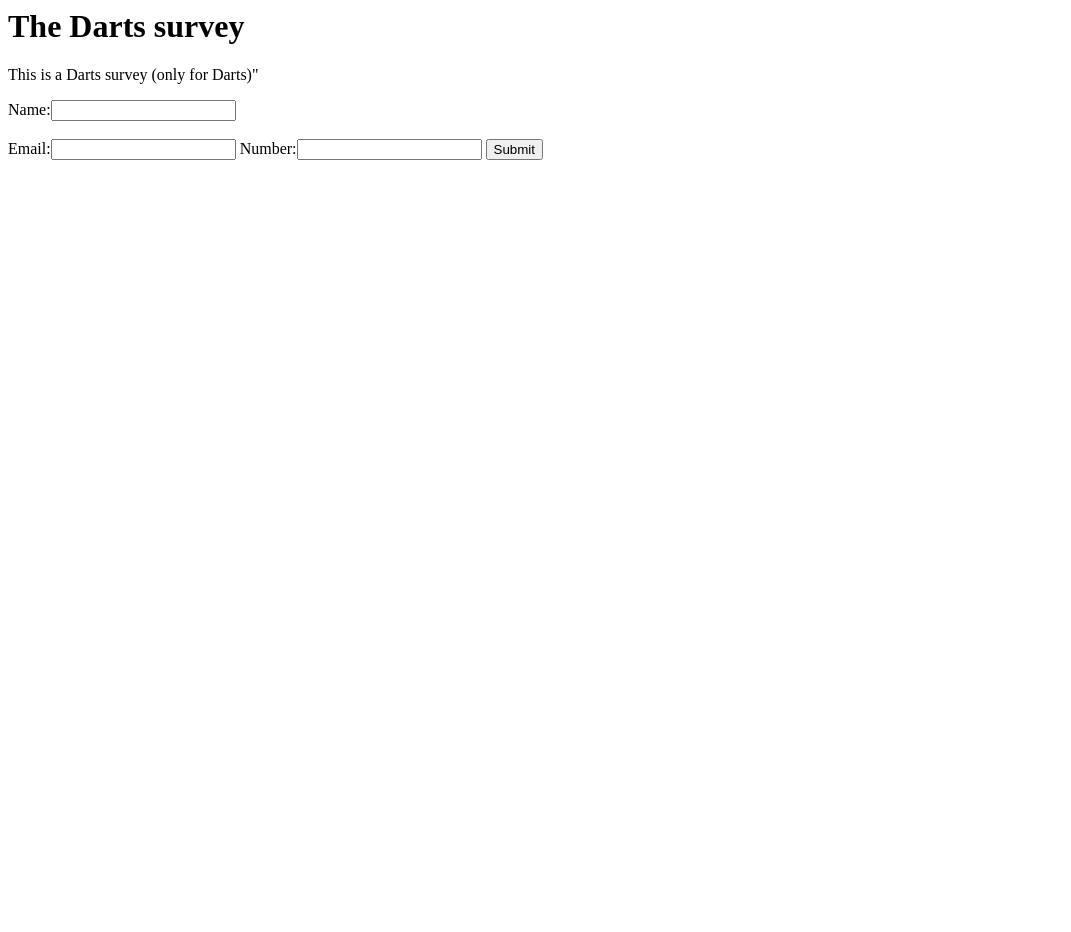
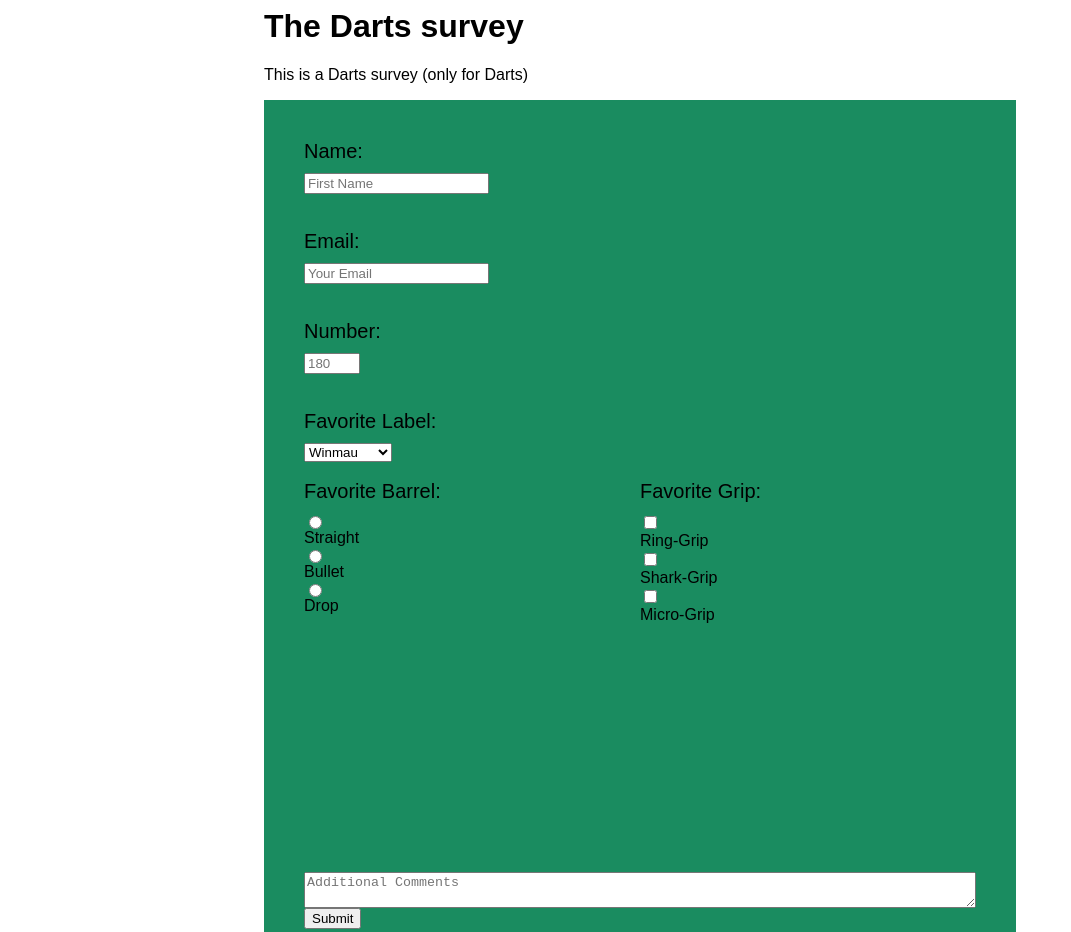
Before and after one commit to Zebaschdian97/survey_page, a plain HTML site: page index.html in a window 1280 px wide. Shown: the top 932 px of the page, without its empty margins (0-1071 px from the left). Before the commit the page ends 800 px from the top, so only its background shows below. Drawn offline with Linux system fonts and the light colour scheme.

Commit message:
Update README + URL Built the survey page

```diff
--- a/index.html
+++ b/index.html
@@ -1,21 +1,109 @@
+<!DOCKTYPE html>
 <html>
 	<head>
+			<style>
+			body{
+				font-family: sans-serif;
+				padding-left: 20%;
+				padding-right: 20%;
+				}
+
+
+			label{
+				font-size: 20px;
+				display: block;
+				padding-bottom: 10px;
+			}
+
+			input{
+				display: block;
+				width: auto;
+			}
+
+			form{
+				background-color: #1a8c60;
+				padding: 40px 40px 40px 40px;
+			}
+
+			input [type=checkbox]:not(old) + label,
+			input [type=radio]:not(old) + label{
+				display: inline-block;
+				margin-left: -28px;
+				padding-left: 28px;
+			}
+
+			textarea{
+				display: block;
+				width: 100%;
+			}
+
+			#button-area {
+				float: left;
+				width: 50%;
+				height: 50%;
+			}
+
+
+			</style>
+
+
+
 
 	</head>
 
 
 	<body>
 		<h1 id="title">The Darts survey</h1>
-		<p id="description">This is a Darts survey (only for Darts)"</p>
+		<p id="description">This is a Darts survey (only for Darts)</p>
 		<form id="survey-form">
-			Name:<input type="text" name="name" id="name" required></input>
+			<label id="name-label">Name:</label>
+			<input type="text" name="name" id="name" required placeholder="First Name">
 			<br>
 			<br>
-			Email:<input type="email" name="email" id="Email" required></input>
-			Number:<input type="number" name="number" id="Number" required></input>
-			<input type="submit"></input>
+			<label id="email-label">Email: </label>
+			<input type="email" name="email" id="email" required placeholder="Your Email">
+			<br>
+			<br>
+			<label id="number-label">Number: </label>
+			<input type="number" name="number" id="number" min= "0" max="50" required placeholder="180">
+			<br>
+			<br>
+
+			<label id="favorite-label">Favorite Label: </label>
+			<select id="dropdown" name="Dart companies">
+				 <option value="Winmau">Winmau</option>
+				 <option value="unicorn">Unicorn</option>
+				 <option value="target">Target</option>
+				 <option value="reddragon">Reddragon</option>
+			</select>
+
+			<br>
+			<br>
+			<div id="button-area">
+				<label id="favorite-barrel">Favorite Barrel: </label>
+				<input type="radio" class="radio-inline" name="fav_type" value="straight">Straight
+				<input type="radio" class="radio-inline" name="fav_type" value="bullet">Bullet
+				<input type="radio" class="radio-inline" name="fav_type" value="drop">Drop
+
+			</div>
+
+			<div id="button-area">
+				<label id="favorite-grip">Favorite Grip: </label>
+				<input type="checkbox"  name="grip" value="ring">Ring-Grip
+				<input type="checkbox"  name="grip" value="shark">Shark-Grip
+				<input type="checkbox"  name="grip" value="micro">Micro-Grip
+			</div>
+			<br>
+			<textarea type="textarea" placeholder="Additional Comments"></textarea>
+
+
+			<input type="submit" id="submit">
+
+
 		</form>
-		<script type"text/javascript" src=""></script>
+
+
+		<script type"text/javascript" src="https://cdn.freecodecamp.org/testable-projects-fcc/v1/bundle.js"></script>
 
 	</body>
 
```
Also changed, not shown: 1 other file.
